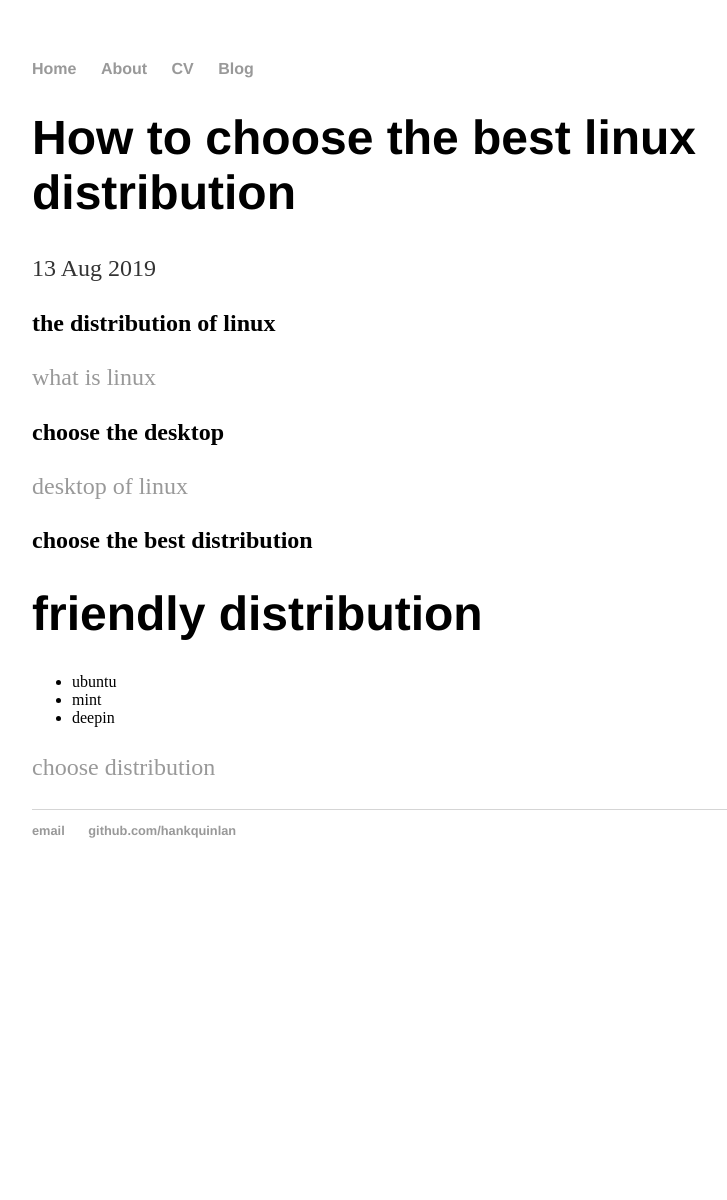
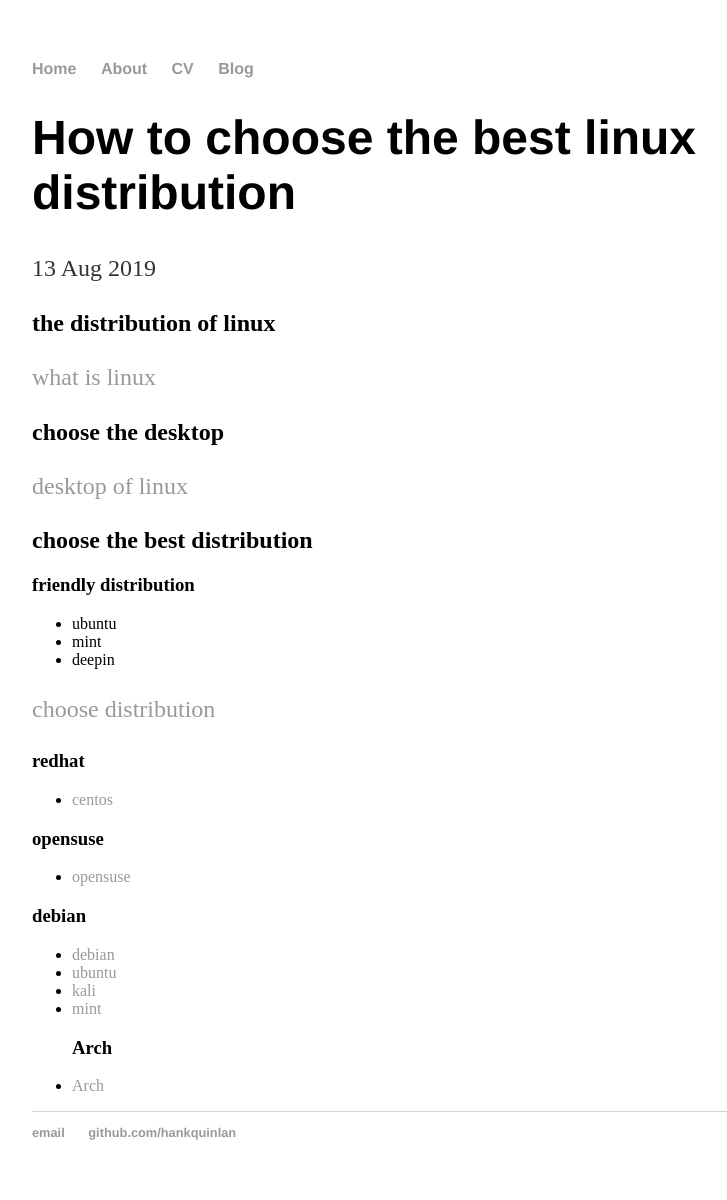
Before and after one commit to greatofdream/greatofdream.github.io, a Jekyll site: the page built from _posts/2019-08-13-linux_distribution_choice.md, in a window 1280 px wide. Shown: the whole page, without its empty margins (160-887 px from the left). Built offline with Jekyll 4.4.1, drawn with Linux system fonts in a browser that asks for light colours; before the commit the page ends 900 px from its top, so only the background shows below that.

Commit message:
add other linux distribution

```diff
--- a/_posts/2019-08-13-linux_distribution_choice.md
+++ b/_posts/2019-08-13-linux_distribution_choice.md
@@ -11,9 +11,23 @@
 [desktop of linux](https://www.linux.com/LEARN/HOW-CHOOSE-BEST-LINUX-DESKTOP-YOU)
 
 ## choose the best distribution
-# friendly distribution
+### friendly distribution
 + ubuntu
 + mint
 + deepin
 
 [choose distribution](https://www.linux.com/news/best-linux-distribution-new-users)
+
+### redhat
++ [centos](https://wiki.centos.org/)
+
+### opensuse
++ [opensuse]()
+
+### debian
++ [debian]()
++ [ubuntu]()
++ [kali](https://docs.kali.org/introduction/should-i-use-kali-linux)
++ [mint]()
+### Arch
++ [Arch](https://wiki.archlinux.org/index.php/Arch_Linux)
```
